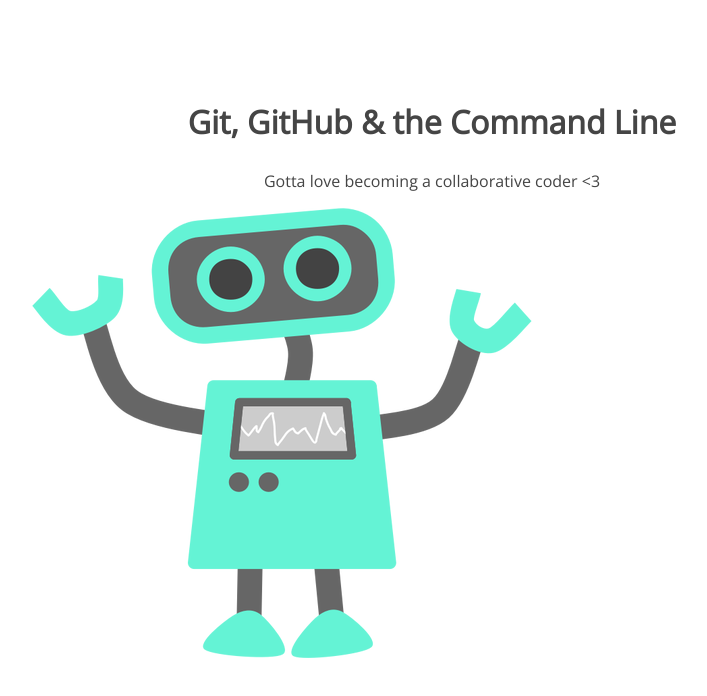
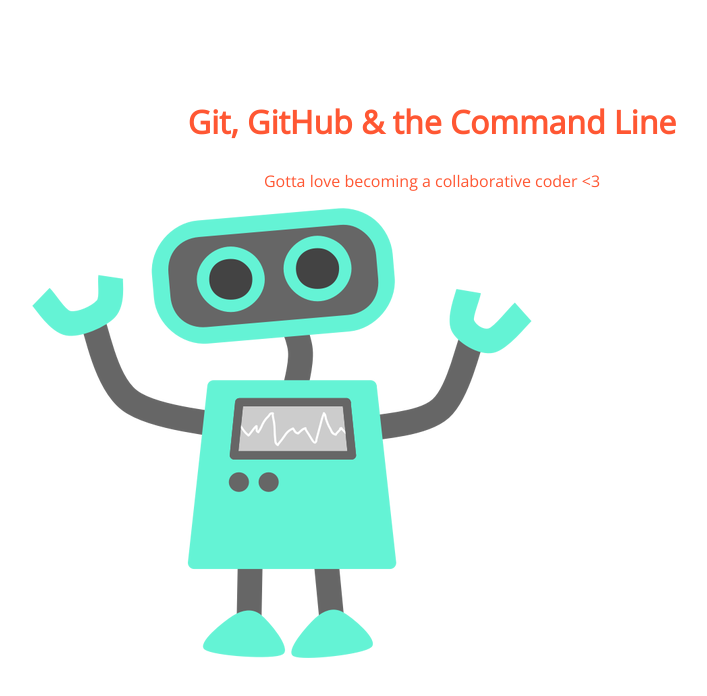
Before and after one commit to MandyHarmony/105-project, a plain HTML site: page index.html in a window 1280 px wide. Shown: the whole page, without its empty margins (208-915 px from the left). Drawn offline with nearby package versions, Linux system fonts and the light colour scheme.

Commit message:
changed h1 font color

```diff
--- a/css/style.css
+++ b/css/style.css
@@ -5,7 +5,7 @@ section {
 section h1,
 section p {
 	text-align: center;
-	color: #454545;
+	color: #FF5733;
 }
 section h1 {
 	font: 32px 'Open Sans';
```
